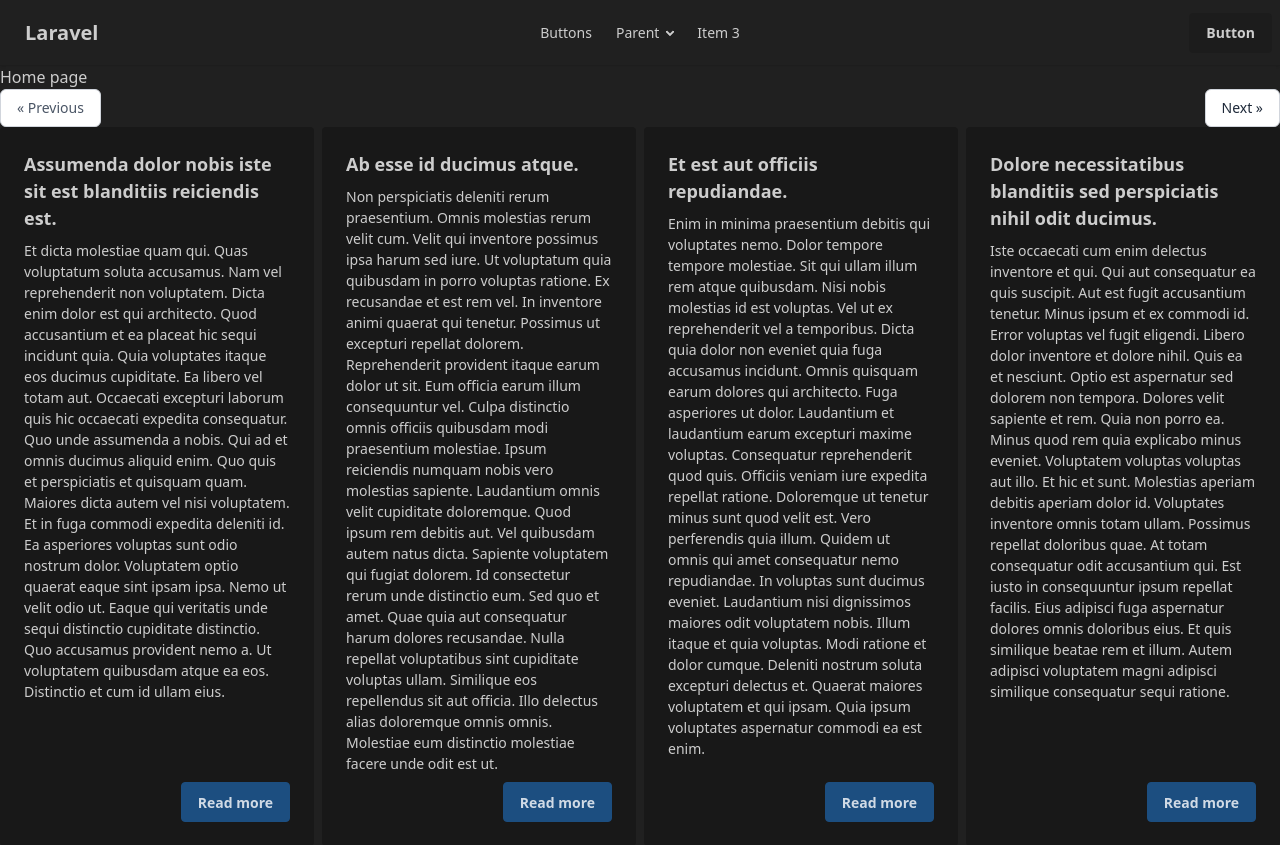
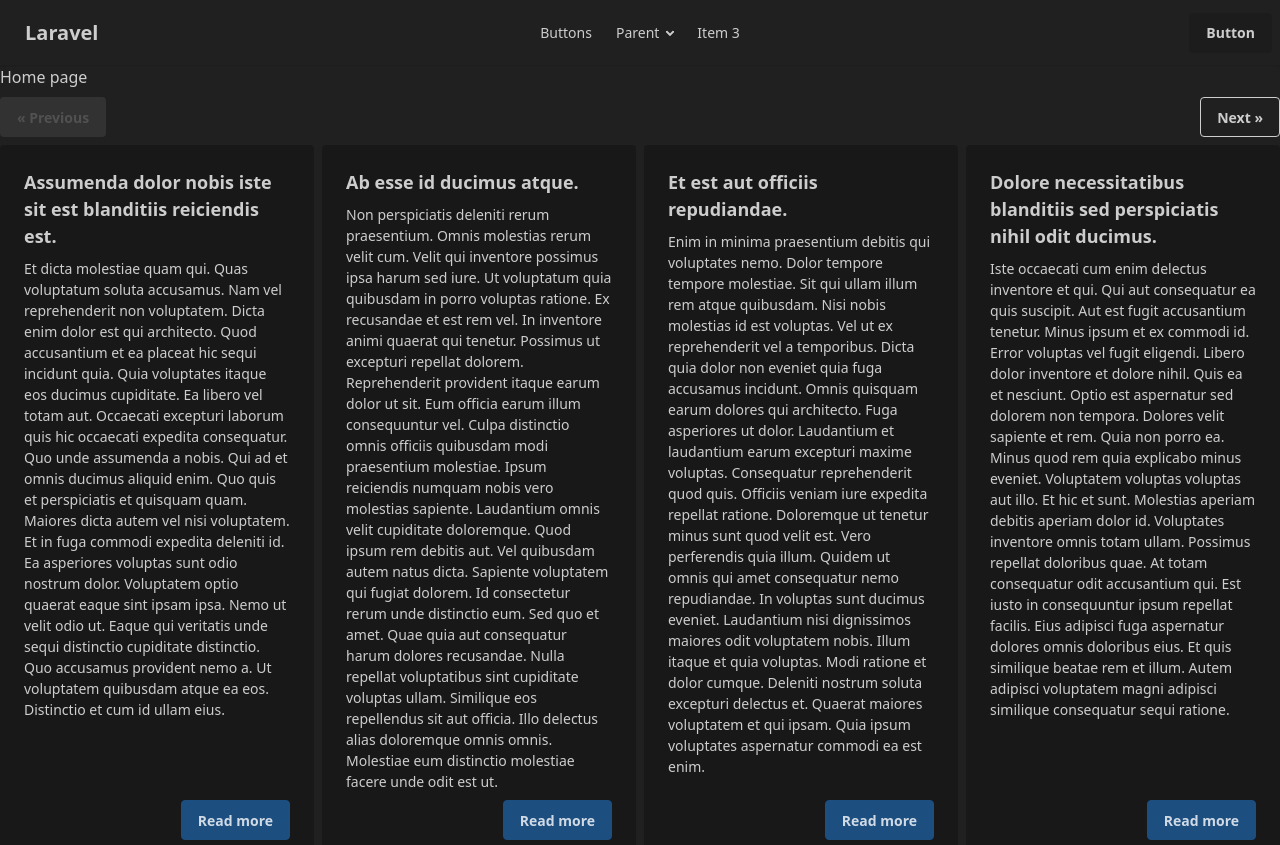
Before and after one commit to tristankruuk/blog, a Laravel app: page / in a window 1280 px wide. Shown: the top 845 px of the page. Run offline with Laravel 12, Linux system fonts and the light colour scheme; data comes from the database, SQL or seed files in the repository; style sheets or scripts are compiled from the project's sources.

Commit message:
Add simple pagination

```diff
--- a/resources/views/partials/simple-pagination.blade.php
+++ b/resources/views/partials/simple-pagination.blade.php
@@ -1,24 +1,25 @@
 @if ($paginator->hasPages())
-    <nav role="navigation" aria-label="{{ __('Pagination Navigation') }}" class="flex gap-2 items-center justify-between">
+    <nav role="navigation" aria-label="{{ __('Pagination Navigation') }}" class="my-2 flex justify-between">
+
 
             @if ($paginator->onFirstPage())
-            <span class="inline-flex items-center px-4 py-2 text-sm font-medium text-gray-600 bg-white border border-gray-300 cursor-not-allowed leading-5 rounded-md dark:text-gray-300 dark:bg-gray-700 dark:border-gray-600">
+                <button class="btn btn-outline btn-disabled" disabled>
                     {!! __('pagination.previous') !!}
-            </span>
+                </button>
             @else
-            <a href="{{ $paginator->previousPageUrl() }}" rel="prev" class="inline-flex items-center px-4 py-2 text-sm font-medium text-gray-800 bg-white border border-gray-300 leading-5 rounded-md hover:text-gray-700 focus:outline-none focus:ring ring-gray-300 focus:border-blue-300 active:bg-gray-100 active:text-gray-800 transition ease-in-out duration-150 dark:bg-gray-800 dark:border-gray-600 dark:text-gray-200 dark:focus:border-blue-700 dark:active:bg-gray-700 dark:active:text-gray-300 hover:bg-gray-100 dark:hover:bg-gray-900 dark:hover:text-gray-200">
+                <a href="{{ $paginator->previousPageUrl() }}" rel="prev" class="btn btn-outline">
                     {!! __('pagination.previous') !!}
                 </a>
             @endif
 
             @if ($paginator->hasMorePages())
-            <a href="{{ $paginator->nextPageUrl() }}" rel="next" class="inline-flex items-center px-4 py-2 text-sm font-medium text-gray-800 bg-white border border-gray-300 leading-5 rounded-md hover:text-gray-700 focus:outline-none focus:ring ring-gray-300 focus:border-blue-300 active:bg-gray-100 active:text-gray-800 transition ease-in-out duration-150 dark:bg-gray-800 dark:border-gray-600 dark:text-gray-200 dark:focus:border-blue-700 dark:active:bg-gray-700 dark:active:text-gray-300 hover:bg-gray-100 dark:hover:bg-gray-900 dark:hover:text-gray-200">
+                <a href="{{ $paginator->nextPageUrl() }}" rel="next" class="btn btn-outline">
                     {!! __('pagination.next') !!}
                 </a>
             @else
-            <span class="inline-flex items-center px-4 py-2 text-sm font-medium text-gray-600 bg-white border border-gray-300 cursor-not-allowed leading-5 rounded-md dark:text-gray-300 dark:bg-gray-700 dark:border-gray-600">
+                <button class="btn btn-outline btn-disabled" disabled>
                     {!! __('pagination.next') !!}
-            </span>
+                </button>
             @endif
 
     </nav>
```
Lines whose indentation alone changed are shown as unchanged.
